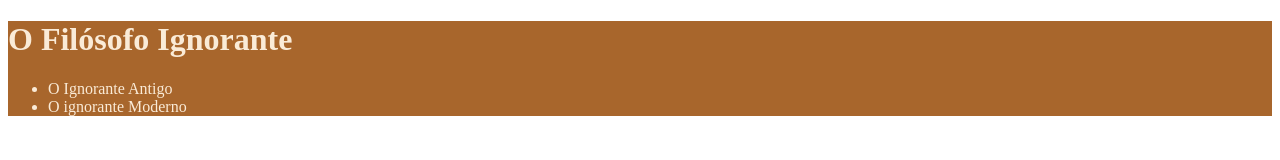
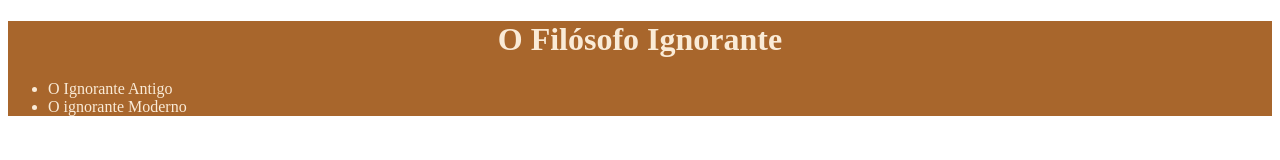
Before and after one commit to marcelomuril/o-filosofo-ignorante, a plain HTML site: page index.html in a window 1280 px wide. Drawn offline with Linux system fonts and the light colour scheme.

Commit message:
mudei o h1

```diff
--- a/index.html
+++ b/index.html
@@ -9,7 +9,7 @@
 </head>
 <body>
     <header>
-        <h1>O Filósofo Ignorante</h1>
+        <h1><center>O Filósofo Ignorante</center> </h1>
         <ul>
             <li>O Ignorante Antigo</li>
             <li> O ignorante Moderno</li>
```
